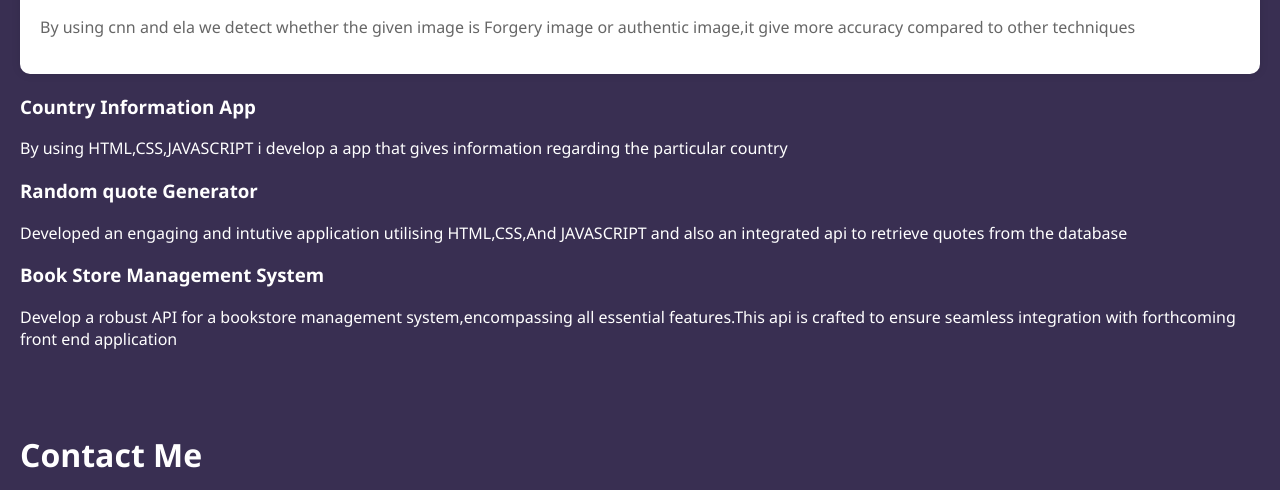
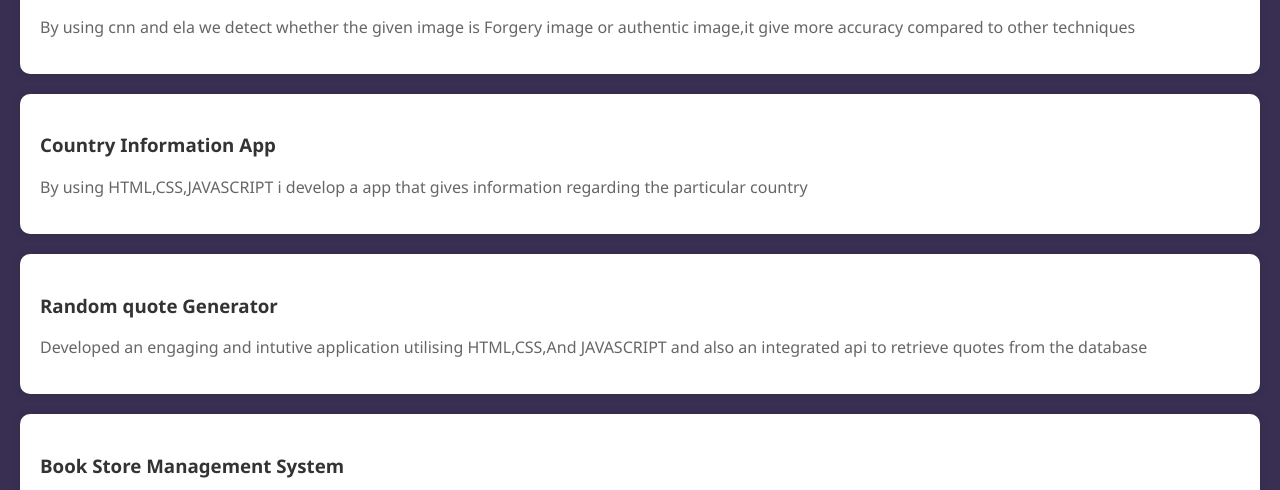
Before and after one commit to Bhavana7523/portofoloio.github.io, a plain HTML site: page index.html in a window 1280 px wide. Shown: the part 1389-1879 px from the top of the page. Drawn offline with Linux system fonts and the light colour scheme.

Commit message:
Update style.css

```diff
--- a/style.css
+++ b/style.css
@@ -79,6 +79,51 @@ section h2 {
 .project p {
     color: #666;
 }
+.project1 {
+    background-color: #fff;
+    padding: 20px;
+    margin-bottom: 20px;
+    border-radius: 10px;
+    box-shadow: 0 0 10px rgba(0, 0, 0, 0.1);
+}
+
+.project1 h3 {
+    color: #333;
+}
+
+.project1 p {
+    color: #666;
+}
+.project2{
+    background-color: #fff;
+    padding: 20px;
+    margin-bottom: 20px;
+    border-radius: 10px;
+    box-shadow: 0 0 10px rgba(0, 0, 0, 0.1);
+}
+
+.project2 h3 {
+    color: #333;
+}
+
+.project2 p {
+    color: #666;
+}
+.project3 {
+    background-color: #fff;
+    padding: 20px;
+    margin-bottom: 20px;
+    border-radius: 10px;
+    box-shadow: 0 0 10px rgba(0, 0, 0, 0.1);
+}
+
+.project3 h3 {
+    color: #333;
+}
+
+.project3 p {
+    color: #666;
+}
 #education {
     padding: 20px;
 }
```
